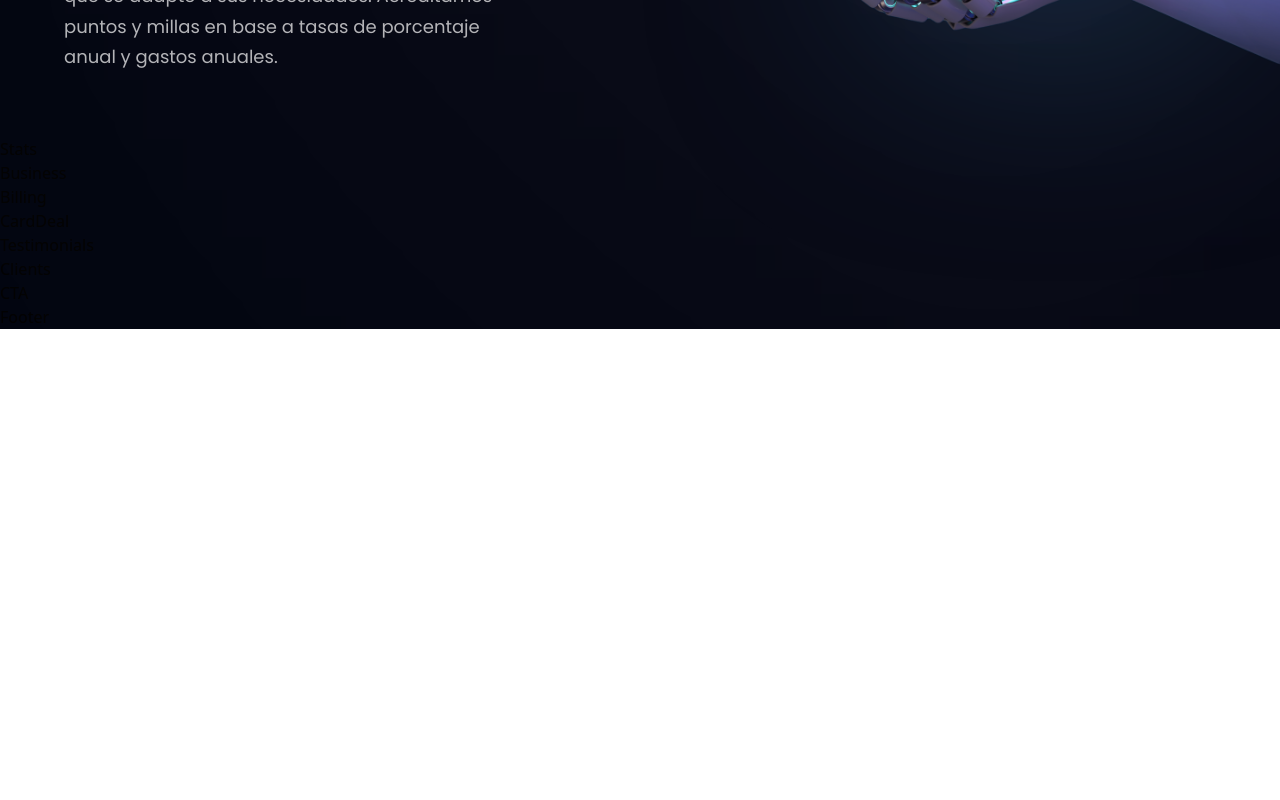
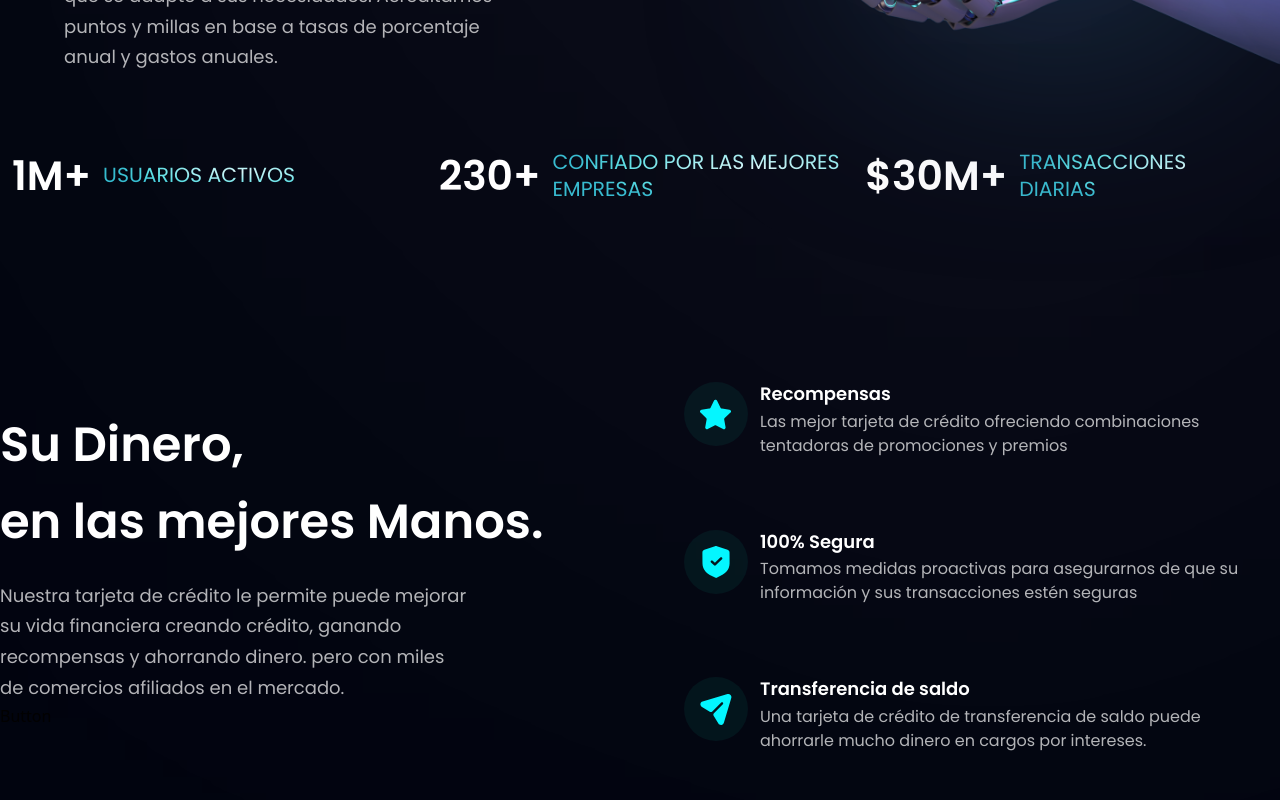
Before and after one commit to glenxo/bank-app, a React (Vite) app in the folder bank_modern_app/: page / in a window 1280 px wide. Shown: the part 680-1480 px from the top of the page. Before the commit the page ends 1009 px from the top, so only its background shows below. Built offline with nearby package versions, Linux system fonts and the light colour scheme.

Commit message:
added business & stats

```diff
--- a/bank_modern_app/src/components/Business.jsx
+++ b/bank_modern_app/src/components/Business.jsx
@@ -1,9 +1,45 @@
-import React from 'react'
+import { features } from "../constants";
+import styles, { layout } from "../style";
+import Button from "./Button";
 
-const Business = () => {
-  return (
-    <div>Business</div>
-  )
-}
+const FeatureCard = ({ icon, title, content, index }) => (
+  <div className={`flex flex-row p-6 rounded-[20px] ${index !== features.length - 1 ? "mb-6" : "mb-0"} feature-card`}>
+    <div className={`w-[64px] h-[64px] rounded-full ${styles.flexCenter} bg-dimBlue`}>
+      <img src={icon} alt="star" className="w-[50%] h-[50%] object-contain" />
+    </div>
+    <div className="flex-1 flex flex-col ml-3">
+      <h4 className="font-poppins font-semibold text-white text-[18px] leading-[23.4px] mb-1">
+        {title}
+      </h4>
+      <p className="font-poppins font-normal text-dimWhite text-[16px] leading-[24px]">
+        {content}
+      </p>
+    </div>
+  </div>
+);
 
-export default Business
+const Business = () =>  (
+  <section id="features" className={layout.section}>
+    <div className={layout.sectionInfo}>
+      <h2 className={styles.heading2}>
+        Su Dinero, <br className="sm:block hidden" /> en las
+        mejores Manos.
+      </h2>
+      <p className={`${styles.paragraph} max-w-[470px] mt-5`}>
+      Nuestra tarjeta de crédito le permite puede mejorar su vida financiera
+        creando crédito, ganando recompensas y ahorrando dinero. pero con miles
+        de comercios afiliados en el mercado.
+      </p>
+
+      <Button styles={`mt-10`} />
+    </div>
+
+    <div className={`${layout.sectionImg} flex-col`}>
+      {features.map((feature, index) => (
+        <FeatureCard key={feature.id} {...feature} index={index} />
+      ))}
+    </div>
+  </section>
+);
+
+export default Business;
--- a/bank_modern_app/src/components/Stats.jsx
+++ b/bank_modern_app/src/components/Stats.jsx
@@ -1,9 +1,19 @@
-import React from 'react'
+import { stats } from "../constants";
+import styles from "../style";
 
-const Stats = () => {
-  return (
-    <div>Stats</div>
-  )
-}
+const Stats = () => (
+  <section className={`${styles.flexCenter} flex-row flex-wrap sm:mb-20 mb-6`}>
+    {stats.map((stat) => (
+      <div key={stat.id} className={`flex-1 flex justify-start items-center flex-row m-3`} >
+        <h4 className="font-poppins font-semibold xs:text-[40.89px] text-[30.89px] xs:leading-[53.16px] leading-[43.16px] text-white">
+          {stat.value}
+        </h4>
+        <p className="font-poppins font-normal xs:text-[20.45px] text-[15.45px] xs:leading-[26.58px] leading-[21.58px] text-gradient uppercase ml-3">
+          {stat.title}
+        </p>
+      </div>
+    ))}
+  </section>
+);
 
-export default Stats
+export default Stats;
--- a/bank_modern_app/src/constants/index.js
+++ b/bank_modern_app/src/constants/index.js
@@ -25,15 +25,16 @@ export const features = [
     icon: star,
     title: "Recompensas",
     content:
-      "The best credit cards offer some tantalizing combinations of promotions and prizes",
-  },
+    "Las mejor tarjeta de crédito ofreciendo combinaciones tentadoras de promociones y premios",  },
   {
     id: "feature-2",
     icon: shield,
     title: "100% Segura",
     content:
-      "We take proactive steps make sure your information and transactions are secure.",
+      "Tomamos medidas proactivas para asegurarnos de que su información y sus transacciones estén seguras",
   },
+
+
   {
     id: "feature-3",
     icon: send,
@@ -83,7 +84,7 @@ export const stats = [
   },
   {
     id: "stats-3",
-    title: "Transactiones diarias",
+    title: "Transacciones diarias",
     value: "$30M+",
   },
 ];
```
